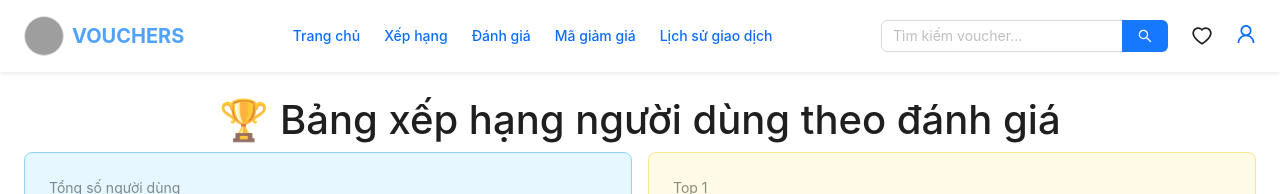
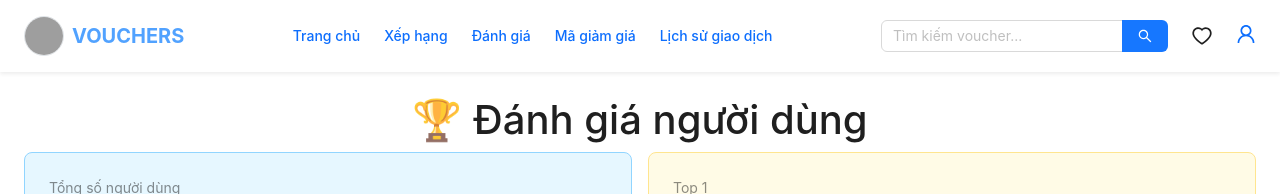
Before and after one commit to julynguyen247/voucher-exchange-web-reactjs-expressjs, a React (Vite) app in the folder fe/: page /rating in a window 1280 px wide. Shown: the top 194 px of the page. Built offline with nearby package versions, Linux system fonts and the light colour scheme; no server answers.

Commit message:
sửa lại chút xíu, mỏi lưng quá

```diff
--- a/fe/src/pages/client/rating.jsx
+++ b/fe/src/pages/client/rating.jsx
@@ -103,7 +103,7 @@ const Ranking = () => {
   return (
     <div className="p-4">
       <h1 className="text-2xl font-bold mb-6 text-center text-indigo-700">
-        🏆 Bảng xếp hạng người dùng theo đánh giá
+        🏆 Đánh giá người dùng
       </h1>
 
       <Row gutter={16} className="mb-6">
```
